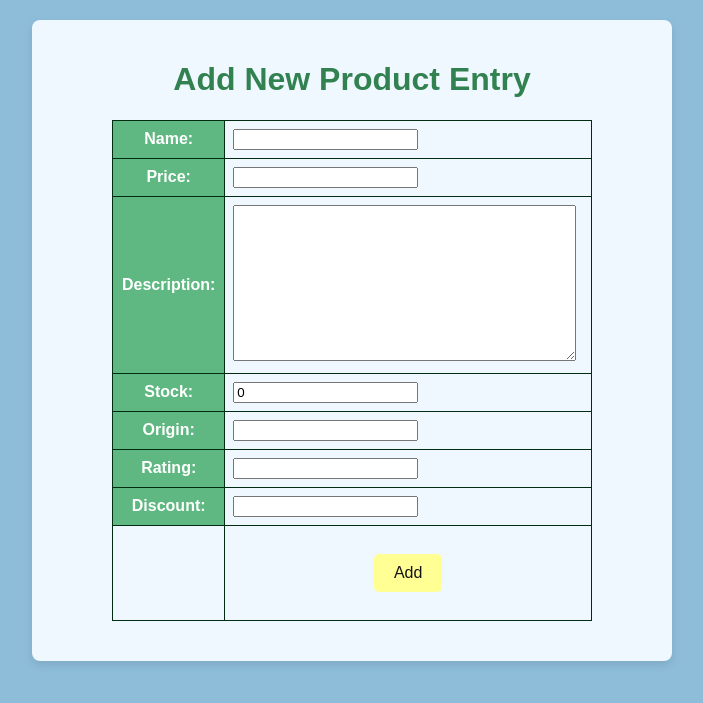
After one commit to adindawrdhnk/local-finds, a Django app: page /create-product-entry/ in a window 1280 px wide. The commit adds this page. Shown: the top 703 px of the page, without its empty margins (288-991 px from the left). Run offline with Django 5.2, Linux system fonts and the light colour scheme.

Commit message:
Menyelesaikan Tugas 3

```diff
--- a/local_finds/settings.py
+++ b/local_finds/settings.py
@@ -55,7 +55,7 @@ ROOT_URLCONF = 'local_finds.urls'
 TEMPLATES = [
     {
         'BACKEND': 'django.template.backends.django.DjangoTemplates',
-        'DIRS': [],
+        'DIRS': [BASE_DIR / 'templates'],
         'APP_DIRS': True,
         'OPTIONS': {
             'context_processors': [
@@ -117,6 +117,9 @@ USE_TZ = True
 # https://docs.djangoproject.com/en/5.1/howto/static-files/
 
 STATIC_URL = 'static/'
+STATICFILES_DIRS = [
+    BASE_DIR / "static",  # Menunjukkan folder static di level proyek
+]
 
 # Default primary key field type
 # https://docs.djangoproject.com/en/5.1/ref/settings/#default-auto-field
--- /dev/null
+++ b/main/forms.py
@@ -0,0 +1,7 @@
+from django.forms import ModelForm
+from main.models import Product
+
+class ProductForm(ModelForm):
+    class Meta:
+        model = Product
+        fields = ["name", "price", "description", "stock", "origin", "rating", "discount"]
--- a/main/models.py
+++ b/main/models.py
@@ -1,6 +1,8 @@
+import uuid
 from django.db import models
 
 class Product(models.Model):
+    id = models.UUIDField(primary_key=True, default=uuid.uuid4, editable=False)
     name = models.CharField(max_length=100)
     price = models.IntegerField()
     description = models.TextField()
--- /dev/null
+++ b/main/templates/create_product_entry.html
@@ -0,0 +1,22 @@
+{% extends 'base.html' %}
+{% load static %}
+{% block content %}
+<link rel="stylesheet" type="text/css" href="{% static 'styles.css' %}">
+
+<div class="form-container">
+    <h1>Add New Product Entry</h1>
+
+    <form method="POST">
+      {% csrf_token %}
+      <table>
+        {{ form.as_table }}
+        <tr>
+          <td></td>
+          <td>
+            <input type="submit" value="Add" />
+          </td>
+        </tr>
+      </table>
+    </form>
+</div>
+{% endblock %}
--- a/main/urls.py
+++ b/main/urls.py
@@ -1,8 +1,13 @@
 from django.urls import path
-from main.views import show_main
+from main.views import show_main, create_product_entry, show_xml, show_json, show_xml_by_id, show_json_by_id
 
 app_name = 'main'
 
 urlpatterns = [
     path('', show_main, name='show_main'),
+    path('create-product-entry/', create_product_entry, name='create_product_entry'),  # Menambahkan path untuk create_product_entry
+    path('xml/', show_xml, name='show_xml'),
+    path('json/', show_json, name='show_json'),
+    path('xml/<str:id>/', show_xml_by_id, name='show_xml_by_id'),
+    path('json/<str:id>/', show_json_by_id, name='show_json_by_id'),
 ]
--- a/main/views.py
+++ b/main/views.py
@@ -1,11 +1,44 @@
-from django.shortcuts import render
+from django.shortcuts import render, redirect
+from django.http import HttpResponse
+from django.core import serializers
+from main.forms import ProductForm
+from main.models import Product
 
 def show_main(request):
+    products = Product.objects.all()
+
     context = {
-        'nama_app' : 'Local Finds',
-        'npm' : '2306165856',
+        'nama_app': 'Local Finds!',
         'name': 'Adinda Maharani Wardhana',
-        'class': 'PBP C'
+        'class': 'PBP C',
+        'npm': '2306165856',
+        'products': products
     }
 
     return render(request, "main.html", context)
+
+def create_product_entry(request):
+    form = ProductForm(request.POST or None)
+
+    if form.is_valid() and request.method == "POST":
+        form.save()
+        return redirect('main:show_main')
+
+    context = {'form': form}
+    return render(request, "create_product_entry.html", context)
+
+def show_xml(request):
+    data = Product.objects.all()
+    return HttpResponse(serializers.serialize("xml", data), content_type="application/xml")
+
+def show_json(request):
+    data = Product.objects.all()
+    return HttpResponse(serializers.serialize("json", data), content_type="application/json")
+
+def show_xml_by_id(request, id):
+    data = Product.objects.filter(pk=id)
+    return HttpResponse(serializers.serialize("xml", data), content_type="application/xml")
+
+def show_json_by_id(request, id):
+    data = Product.objects.filter(pk=id)
+    return HttpResponse(serializers.serialize("json", data), content_type="application/json")
--- /dev/null
+++ b/static/styles.css
@@ -0,0 +1,110 @@
+/* Set background biru muda untuk seluruh halaman */
+body {
+    background-color: #8ebdda; /* Warna latar belakang */
+    margin: 0; /* Menghapus margin default */
+    font-family: Arial, sans-serif; /* Menentukan jenis font */
+}
+
+/* Menempatkan kontainer di tengah halaman */
+.center-container {
+    text-align: center; /* Menyusun teks di tengah */
+    margin: 0 auto; /* Menyusun kontainer di tengah dengan margin otomatis */
+    padding: 20px; /* Menambahkan jarak di dalam kontainer */
+    border-radius: 10px; /* Sudut kontainer melengkung */
+    box-shadow: 0 4px 8px rgba(0, 0, 0, 0.1); /* Bayangan untuk efek kedalaman */
+}
+
+/* Gaya untuk nama aplikasi */
+.app-name {
+    margin-top: 20px; /* Jarak atas */
+    font-size: 2em; /* Ukuran font */
+    color: #318250; /* Warna teks */
+}
+
+/* Gaya untuk tombol */
+.add-product-button {
+    display: inline-block; /* Mengatur tombol sebagai elemen inline-block */
+    background-color: rgb(255, 255, 148); /* Warna latar belakang tombol */
+    border: none; /* Menghapus border default */
+    padding: 10px 20px; /* Padding di sekitar teks tombol */
+    color: black; /* Warna teks tombol */
+    font-size: 16px; /* Ukuran font tombol */
+    cursor: pointer; /* Menampilkan kursor pointer saat hover */
+    border-radius: 5px; /* Sudut tombol melengkung */
+    text-decoration: none; /* Menghapus garis bawah */
+    margin: 20px; /* Jarak atas tombol */
+}
+
+/* Gaya untuk informasi pribadi */
+.personal-info p {
+    color: #ffffff; /* Warna teks putih */
+    font-size: 16px; /* Ukuran font */
+    margin: 5px 0; /* Jarak atas dan bawah untuk spasi */
+}
+
+/* Gaya untuk tabel */
+table {
+    width: 80%; /* Lebar tabel */
+    margin: 20px auto; /* Menempatkan tabel di tengah dengan margin otomatis */
+    border-collapse: collapse; /* Menghilangkan jarak antara border sel tabel */
+}
+
+table, th, td {
+    border: 1px solid #002c12; /* Border tabel */
+}
+
+th, td {
+    padding: 8px; /* Padding sel tabel */
+    text-align: left; /* Menyusun teks di kiri */
+}
+
+th {
+    background-color: #5fb881; /* Warna latar belakang header tabel */
+    color: #ffffff; /* Warna teks header tabel */
+    text-align: center; /* Menyusun teks di tengah */
+}
+
+/* Gaya untuk formulir */
+.form-container {
+    background-color: #f0f8ff; /* Warna latar belakang formulir */
+    padding: 20px; /* Padding di sekitar formulir */
+    border-radius: 8px; /* Sudut formulir melengkung */
+    box-shadow: 0 4px 8px rgba(0, 0, 0, 0.1); /* Bayangan untuk efek kedalaman */
+    max-width: 600px; /* Lebar maksimal formulir */
+    margin: 20px auto; /* Menempatkan formulir di tengah halaman */
+}
+
+/* Gaya untuk judul formulir */
+.form-container h1 {
+    text-align: center; /* Menyusun teks judul di tengah */
+    color: #318250; /* Warna teks judul */
+}
+
+/* Gaya untuk tombol submit formulir */
+.form-container input[type="submit"] {
+    background-color: rgb(255, 255, 148); /* Warna latar belakang tombol submit */
+    border: none; /* Menghapus border default */
+    color: #141414; /* Warna teks tombol */
+    padding: 10px 20px; /* Padding tombol */
+    text-align: center; /* Menyusun teks tombol di tengah */
+    text-decoration: none; /* Menghapus garis bawah */
+    display: inline-block; /* Mengatur tombol sebagai elemen inline-block */
+    font-size: 16px; /* Ukuran font tombol */
+    border-radius: 5px; /* Sudut tombol melengkung */
+    cursor: pointer; /* Menampilkan kursor pointer saat hover */
+    margin: 20px auto; /* Menempatkan tombol di tengah */
+    display: block; /* Mengatur tombol agar berada di baris baru */
+}
+
+.form-container input[type="submit"]:hover {
+    background-color: #f7de7d; /* Warna latar belakang tombol saat hover */
+}
+
+/* Gaya untuk elemen pembungkus tabel */
+.table-wrapper {
+    padding: 20px; /* Padding di sekitar tabel */
+    background-color: #ffffff; /* Warna latar belakang pembungkus tabel */
+    border-radius: 8px; /* Sudut melengkung untuk pembungkus tabel */
+    box-shadow: 0 4px 8px rgba(0, 0, 0, 0.1); /* Bayangan untuk efek kedalaman */
+    margin-bottom: 20px; /* Jarak bawah pembungkus tabel */
+}
--- /dev/null
+++ b/templates/base.html
@@ -0,0 +1,13 @@
+{% load static %}
+<!DOCTYPE html>
+<html lang="en">
+  <head>
+    <meta charset="UTF-8" />
+    <meta name="viewport" content="width=device-width, initial-scale=1.0" />
+    {% block meta %} {% endblock meta %}
+  </head>
+
+  <body>
+    {% block content %} {% endblock content %}
+  </body>
+</html>
```
Also changed, not shown: main/templates/main.html (+50 -7 lines), README.md, main/migrations/0002_alter_product_id.py (added).
